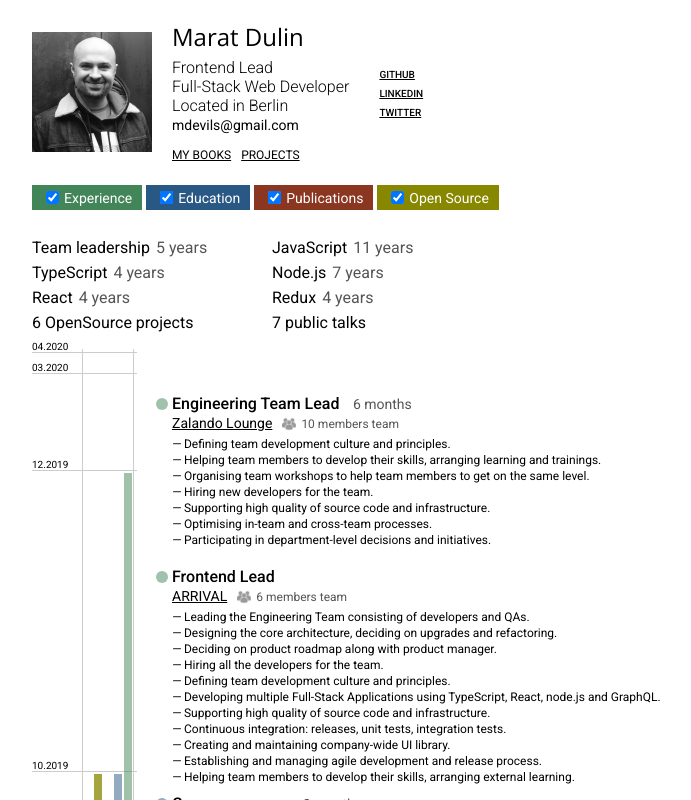
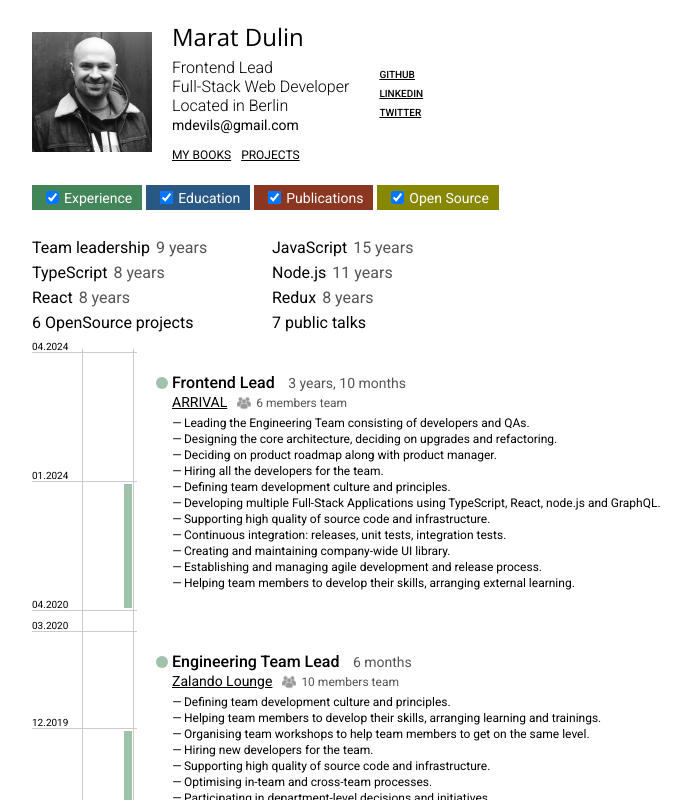
Before and after one commit to mdevils/mdevils, a React (Create React App) app: page / in a window 1280 px wide. Shown: the top 800 px of the page, without its empty margins (58-749 px from the left). Built offline with nearby package versions, Linux system fonts and the light colour scheme.

Commit message:
Add resolution to the list of my workplaces

```diff
--- a/src/data/timeline.ts
+++ b/src/data/timeline.ts
@@ -235,7 +235,7 @@ export const timeline: TimelineItem[] = ([
     text: 'ARRIVAL',
     link: 'https://www.arrival.com/',
     from: '2020-04',
-    to: now,
+    to: '2024-01',
     work: ['Team leadership', 'JavaScript', 'TypeScript', 'Node.js', 'React', 'Redux', 'GraphQL'],
     points: [
       'Leading the Engineering Team consisting of developers and QAs.',
@@ -252,6 +252,21 @@ export const timeline: TimelineItem[] = ([
     ],
     team: 6,
     keyAchievement: 'Built a team from scratch, which later became the leading team in the department.'
+  },
+  {
+    type: 'work',
+    title: 'Senior Full-Stack Developer',
+    text: 're:solution',
+    link: 'https://resolution.de/',
+    from: '2024-04',
+    to: now,
+    work: ['JavaScript', 'TypeScript', 'Node.js', 'React', 'GraphQL', 'TRPC'],
+    points: [
+      'Developing full-stack applications for Atlassian Marketplace.',
+      'Developing and maintaining OpenSource projects for the company.',
+      'Supporting high quality of source code and infrastructure.',
+      'Helping team members to develop their skills and expertise.',
+    ],
   },
   {
     type: 'education',
```
